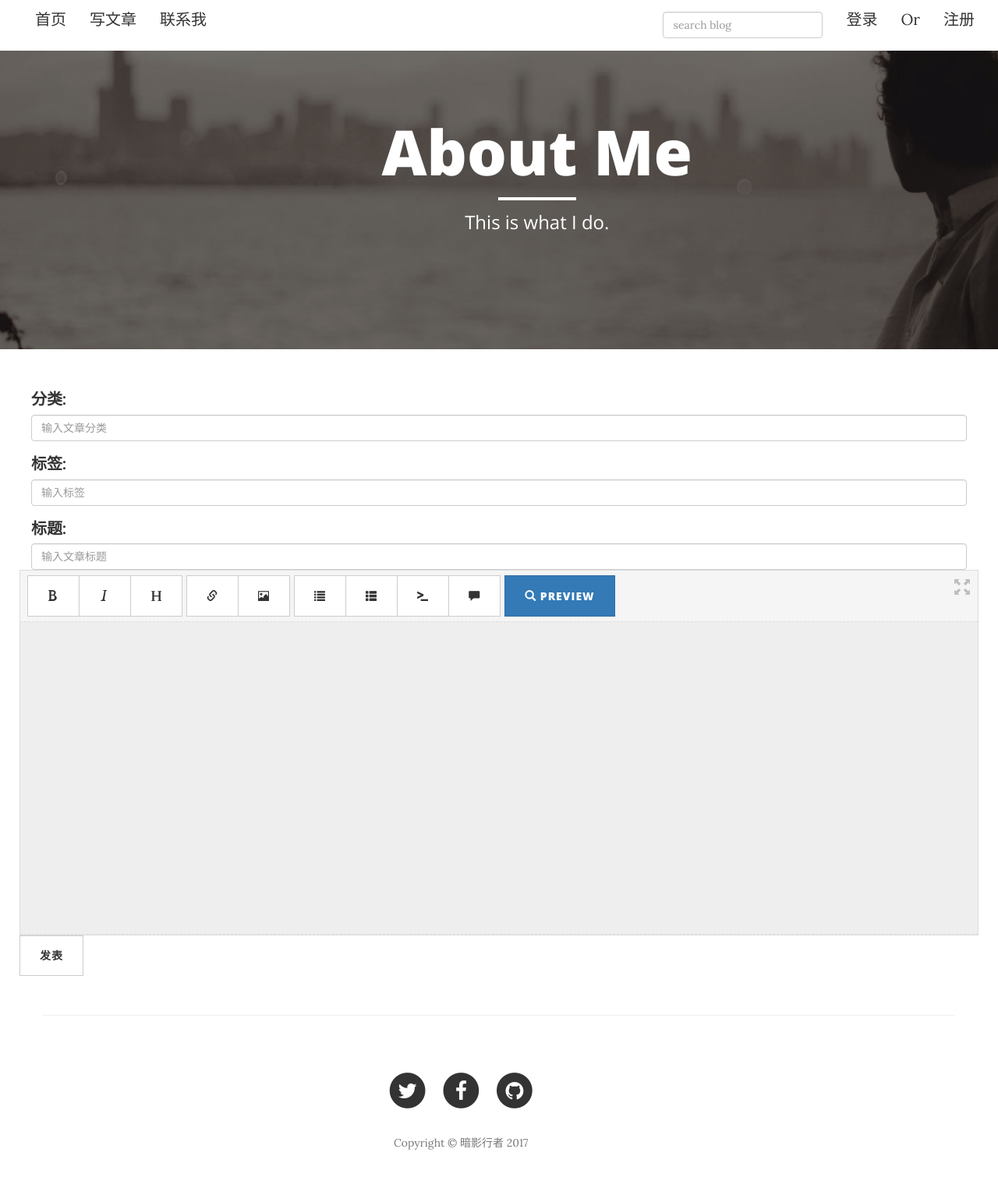
After one commit to KevinDavidMitnick/django_blog, a Django app: page /blog/write/ in a window 1280 px wide. The commit adds this page. Shown: the whole page at 78% size. Run offline with Django 3.2, Linux system fonts and the light colour scheme; some libraries are stand-ins or nearby versions.

Commit message:
finish article write,not success

```diff
--- a/blog/templates/blog/base.html
+++ b/blog/templates/blog/base.html
@@ -66,7 +66,7 @@
                         <a href="{% url 'blog:index'%}">首页</a>
                     </li>
                     <li>
-                        <a href="{% url 'blog:about' %}">写文章</a> </li>
+                        <a href="{% url 'blog:write' %}">写文章</a> </li>
                     <li>
                         <a href="{% url 'blog:contact'%}">联系我</a>
                     </li>
--- /dev/null
+++ b/blog/templates/blog/write.html
@@ -0,0 +1,46 @@
+{% extends 'blog/base.html' %}
+{% block header %}
+    <!-- Page Header -->
+    <!-- Set your background image for this header on the line below. -->
+    <header class="intro-header about-img">
+        <div class="container">
+            <div class="row">
+                <div class="col-lg-7 col-lg-offset-3 col-md-9 col-md-offset-1">
+                    <div class="page-heading">
+                        <h1>About Me</h1>
+                        <hr class="small">
+                        <span class="subheading">This is what I do.</span>
+                    </div>
+                </div>
+            </div>
+        </div>
+    </header>
+{% endblock header %}
+
+{% block left %}
+{% endblock left %}
+
+{% block main %}
+    <!-- Main Content -->
+    <div class="container">
+        <div class="row">
+            <form class="form-horizontal" method="post" action="{% url 'blog:write' %}">
+            {% csrf_token %}
+            <div class="form-group">
+                <label for="category">分类:</label>
+                <input type="text" class="form-control" name="category" id="category" placeholder="输入文章分类">
+            </div>
+            <div class="form-group">
+                <label for="tag">标签:</label>
+                <input type="text" class="form-control" id="tag" name="tag" placeholder="输入标签">
+            </div>
+            <div class="form-group">
+                <label for="title">标题:</label>
+                <input type="text" class="form-control" name="title" id="title" placeholder="输入文章标题">
+            <div class="form-group">
+            <textarea data-provide="markdown" class="md-input form-control" rows="20" name="content"></textarea>
+            <button type="submit" class="btn btn-default">发表</button>
+            </div>
+            </form>
+    </div>
+{% endblock main %}
--- a/blog/urls.py
+++ b/blog/urls.py
@@ -19,7 +19,7 @@ urlpatterns = [
     url(r'^(?P<cid>[0-9]*)/$', views.index,name="index"),
     url(r'^category/(?P<cid>[0-9]*)/$', views.category,name="category"),
     url(r'^tag/(?P<tid>[0-9]*)/$', views.tag,name="tag"),
-    url(r'^about/$', views.about,name="about"),
+    url(r'^write/$', views.write,name="write"),
     url(r'^post/(?P<pk>[0-9]+)/$', views.detail,name="detail"),
     url(r'^contact/$', views.contact,name="contact"),
 ]
--- a/blog/views.py
+++ b/blog/views.py
@@ -40,8 +40,23 @@ def tag(request,tid):
         pager = paginator.page(1)
     return render(request,'blog/index.html',context={'pager':pager})
 
-def about(request):
-    return render(request,'blog/about.html')
+def write(request):
+    if request.method == "POST":
+        category = Category()
+        category.name = request.POST.get("category")
+        tag = Tag()
+        tag_name = request.POST.get("tag")
+        tag =  Tag.objects.create(name=tag_name)
+        article = Article()
+        article.category = category
+        article.tags = tag
+        article.title = request.POST.get("title")
+        article.content = request.POST.get("content")
+        article.author = request.POST.user
+        article.save()
+        pass
+    else:
+        return render(request,'blog/write.html')
 
 def detail(request,pk):
     article = get_object_or_404(Article,pk=pk)
```
Also changed, not shown: blog/templates/blog/about.html (deleted, +0 -32 lines), db.sqlite3, 5 other files.
